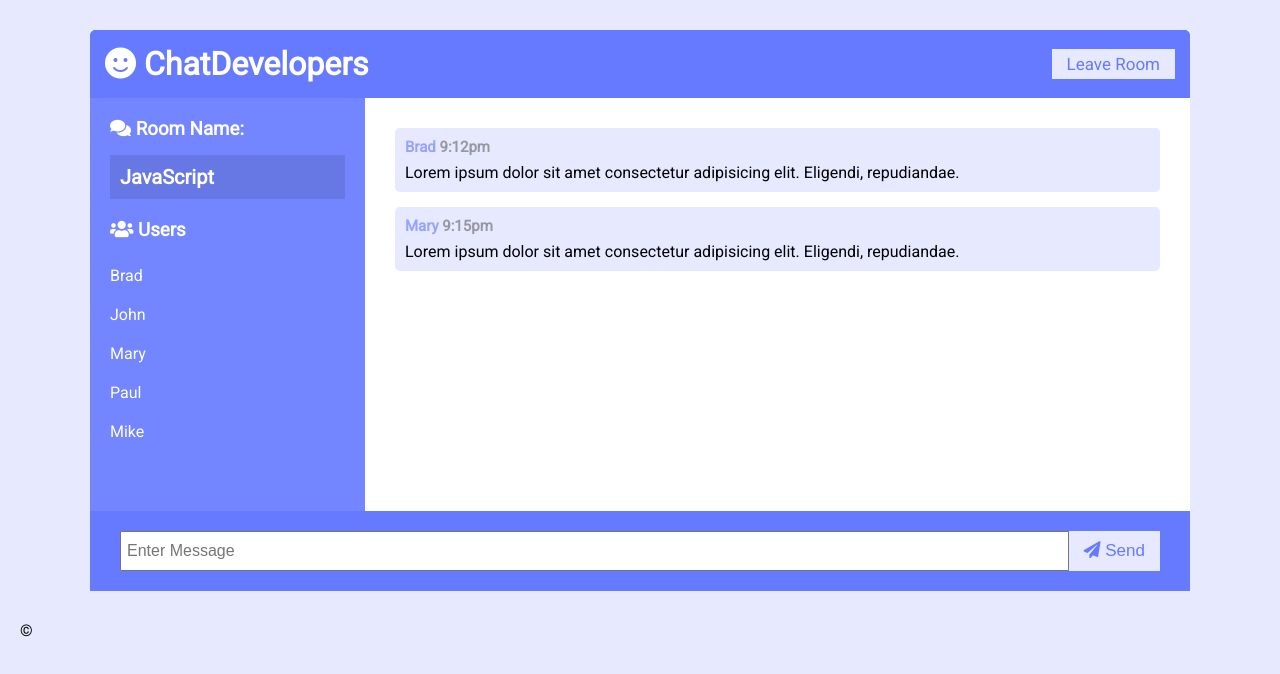
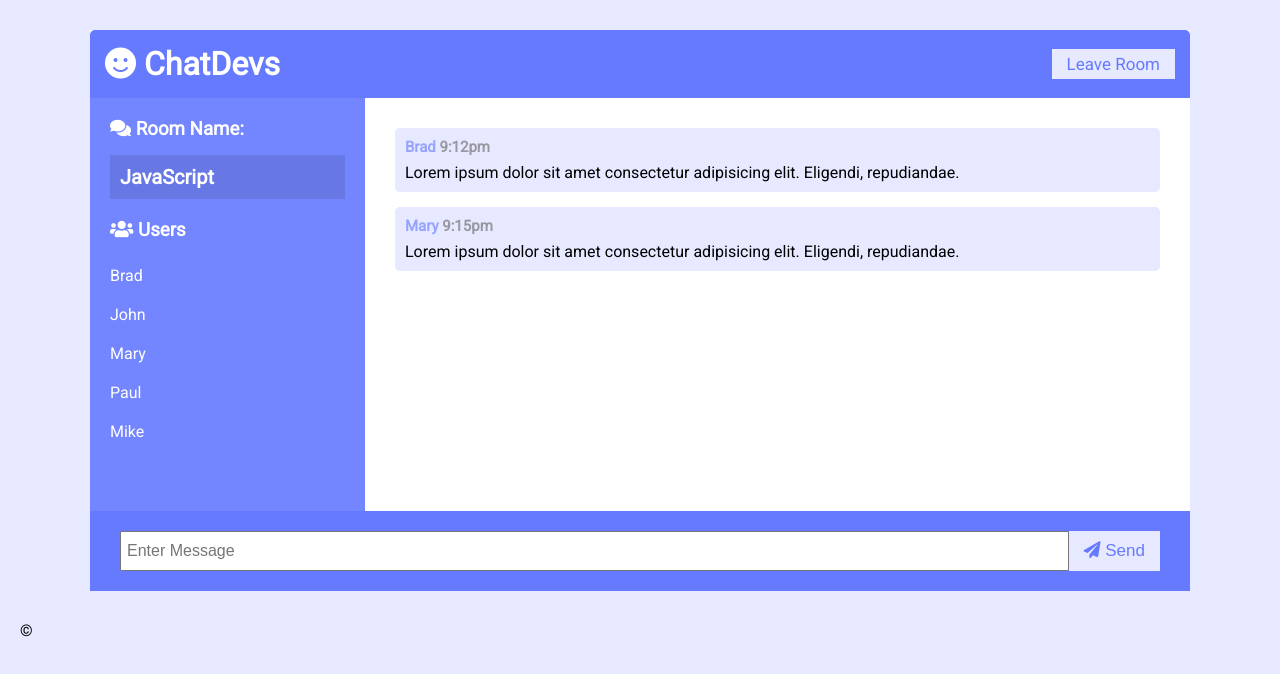
Before and after one commit to franzamd/ChatDevelopers, a website: page public/chat.html in a window 1280 px wide. Drawn offline with Linux system fonts and the light colour scheme.

Commit message:
Updated some files for project

```diff
--- a/package.json
+++ b/package.json
@@ -1,5 +1,5 @@
 {
-  "name": "chat-developers",
+  "name": "chatdevs",
   "version": "1.0.0",
   "description": "Realtime chat app with rooms for developers",
   "main": "server.js",
--- a/public/chat.html
+++ b/public/chat.html
@@ -10,12 +10,12 @@
       crossorigin="anonymous"
     />
     <link rel="stylesheet" href="css/style.css" />
-    <title>ChatDevelopers App</title>
+    <title>ChatDevs App</title>
   </head>
   <body>
     <div class="chat-container">
       <header class="chat-header">
-        <h1><i class="fas fa-smile"></i> ChatDevelopers</h1>
+        <h1><i class="fas fa-smile"></i> ChatDevs</h1>
         <a href="index.html" class="btn">Leave Room</a>
       </header>
       <main class="chat-main">
```
Also changed, not shown: public/index.html (+2 -2 lines), 1 other file.
